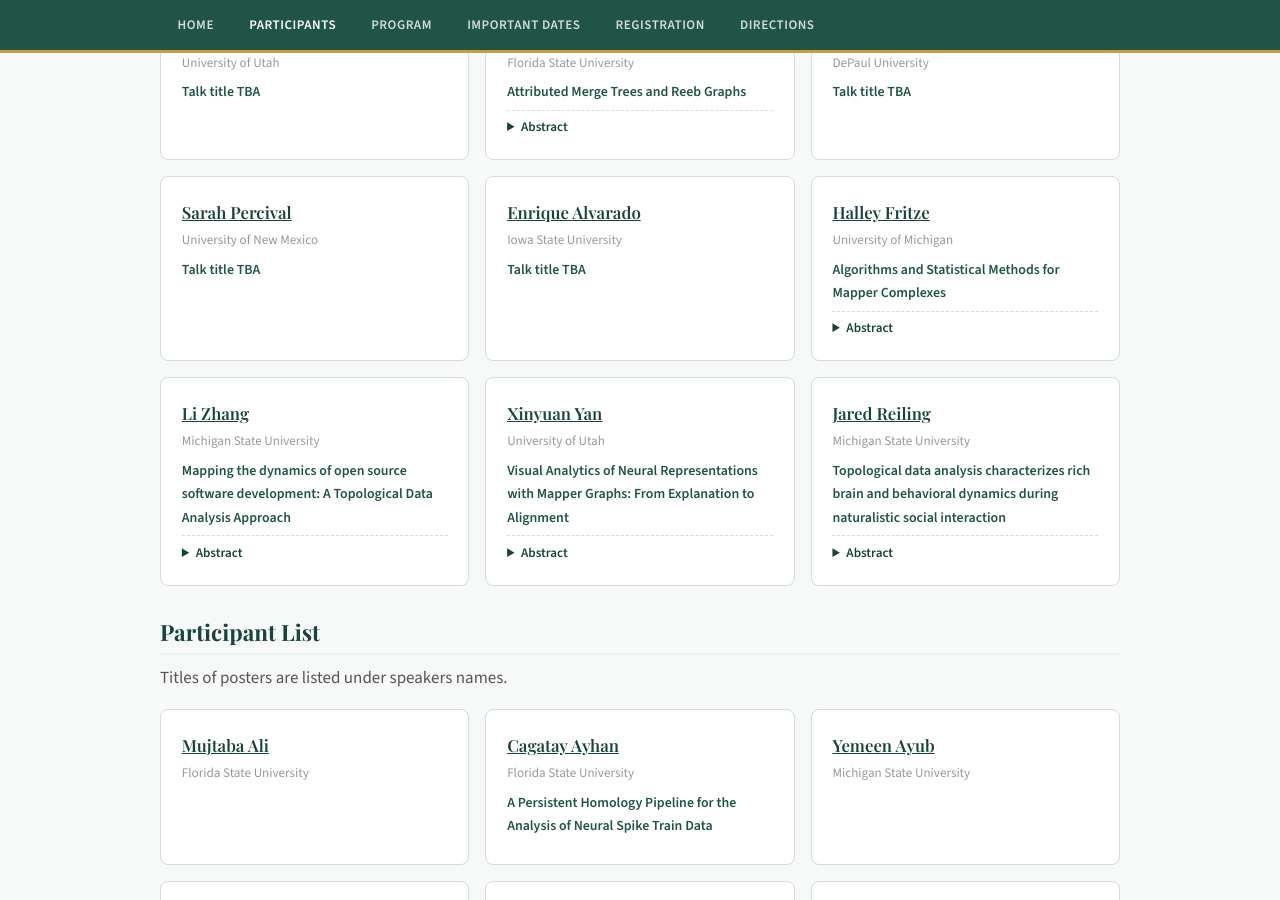
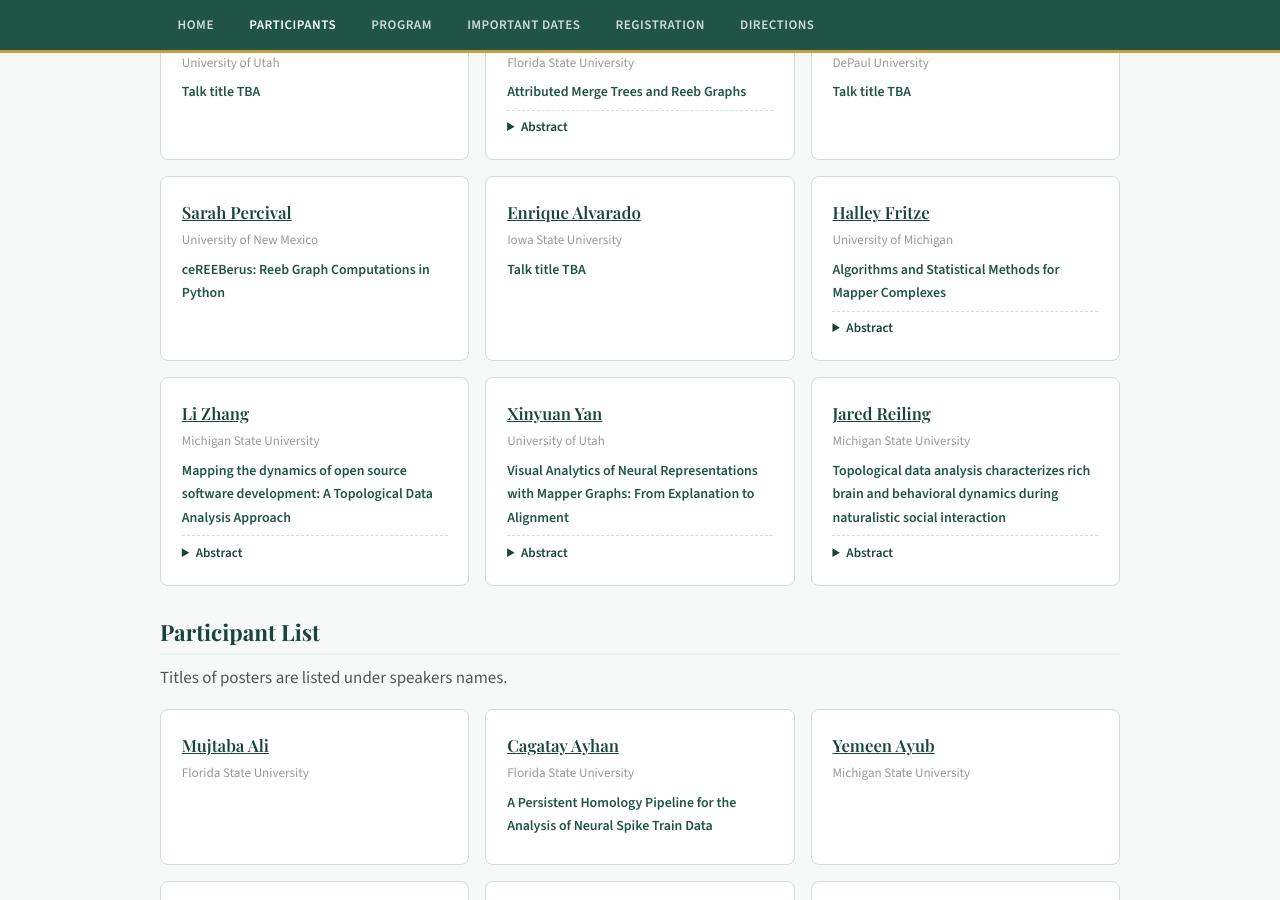
Before and after one commit to MunchLab/graph-methods-tda, a Jekyll site: the page built from participants.md, in a window 1280 px wide and 900 px high, scrolled down 627 px. Built offline with Jekyll 4.4.1, drawn with Linux system fonts in a browser that asks for light colours.

Commit message:
Update participants.md

```diff
--- a/participants.md
+++ b/participants.md
@@ -31,7 +31,7 @@ title: Participants
     </details>
   </div>
   <div id="salman-parsa" class="speaker-card"><div class="name"><a href="https://my.cdm.depaul.edu/v2/Public/Academic/Profile/1577" target="_blank" rel="noopener noreferrer">Salman Parsa</a></div><div class="affil">DePaul University</div><div class="talk">Talk title TBA</div></div>
-  <div id="sarah-percival" class="speaker-card"><div class="name"><a href="https://www.math.unm.edu/~sarah/" target="_blank" rel="noopener noreferrer">Sarah Percival</a></div><div class="affil">University of New Mexico</div><div class="talk">Talk title TBA</div></div>
+  <div id="sarah-percival" class="speaker-card"><div class="name"><a href="https://www.math.unm.edu/~sarah/" target="_blank" rel="noopener noreferrer">Sarah Percival</a></div><div class="affil">University of New Mexico</div><div class="talk">ceREEBerus: Reeb Graph Computations in Python</div></div>
   <div id="enrique-alvarado" class="speaker-card"><div class="name"><a href="https://sites.google.com/view/enriquegalvarado" target="_blank" rel="noopener noreferrer">Enrique Alvarado</a></div><div class="affil">Iowa State University</div><div class="talk">Talk title TBA</div></div>
   <div id="halley-fritze" class="speaker-card">
     <div class="name"><a href="https://hfr1tz3.github.io/" target="_blank" rel="noopener noreferrer">Halley Fritze</a></div>
```
